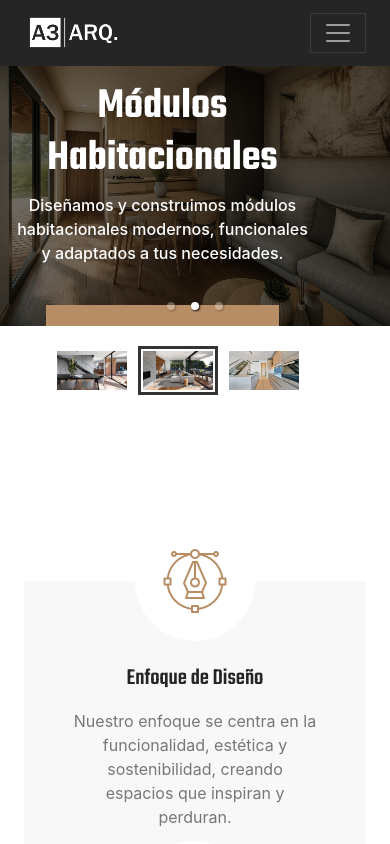
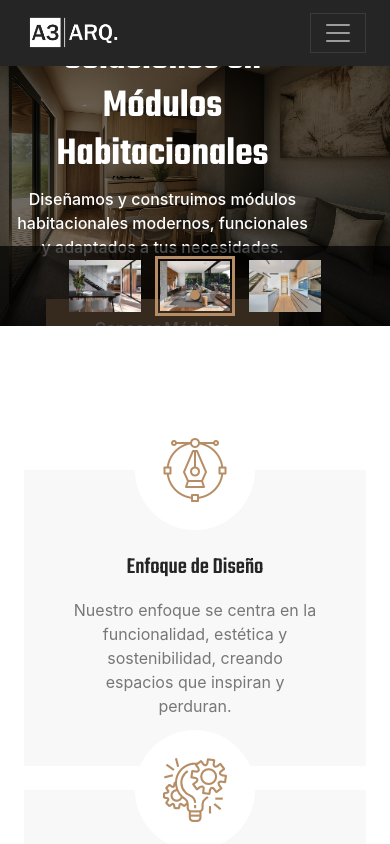
Before and after one commit to camiurenda/A3Arq, a React (Create React App) app: page / in a window 390 px wide. Shown: the top 844 px of the page. Built offline with nearby package versions, Linux system fonts and the light colour scheme; the HTML template or start-up script is replaced by a standard one.

Commit message:
Carousel

```diff
--- a/public/css/style.css
+++ b/public/css/style.css
@@ -174,60 +174,96 @@ h6,
 }
 
 @media (max-width: 768px) {
-    .header-carousel .owl-carousel-item {
-        position: relative;
-        height: 100%; /* Ensure carousel item takes full height */
+    .header-carousel .carousel .slide {
+        height: 100%;
     }
 
-    .header-carousel .owl-carousel-item img {
+    .header-carousel .carousel .slide img {
         width: 100%;
-        height: 100%; /* Ensure image fills the item's height */
+        height: 100%;
         object-fit: cover;
     }
 
-    .header-carousel .owl-carousel-item p {
-        font-size: 16px !important;
-    }
+    .header-carousel .carousel .carousel-status {
+        display: none;
     }
 
-.header-carousel .owl-dots {
+    .header-carousel .carousel .control-dots {
         position: absolute;
-    width: 60px;
-    height: 100%;
-    top: 0;
-    right: 30px;
-    display: flex;
-    flex-direction: column;
-    align-items: center;
-    justify-content: center;
+        bottom: 10px;
+        width: 100%;
+        text-align: center;
     }
 
-.header-carousel .owl-dots .owl-dot {
-    position: relative;
-    width: 45px;
-    height: 45px;
-    margin: 5px 0;
+    .header-carousel .carousel .control-dots .dot {
         background: var(--dark);
-    transition: .5s;
+        width: 10px;
+        height: 10px;
+        margin: 0 5px;
+        border-radius: 50%;
+        display: inline-block;
+        cursor: pointer;
     }
 
-.header-carousel .owl-dots .owl-dot.active {
-    width: 60px;
-    height: 60px;
+    .header-carousel .carousel .control-dots .dot.selected {
+        background: var(--primary);
     }
 
-.header-carousel .owl-dots .owl-dot img {
+    .header-carousel .carousel .thumbs-wrapper {
+        margin: 0;
+        overflow: hidden;
         position: absolute;
+        bottom: 0;
+        left: 0;
+        width: 100%;
+        height: 80px; /* Adjust height as needed */
+        background: rgba(0, 0, 0, 0.7);
+        display: flex;
+        justify-content: center;
+        align-items: center;
+    }
+
+    .header-carousel .carousel .thumbs {
+        padding: 0;
+        margin: 0;
+        list-style: none;
+        display: flex;
+        justify-content: center;
+        align-items: center;
+        height: 100%;
+    }
+
+    .header-carousel .carousel .thumb {
+        width: 60px; /* Adjust thumbnail size */
+        height: 60px;
+        margin: 0 5px;
+        border: 2px solid transparent;
+        transition: border-color 0.3s ease;
+        cursor: pointer;
+    }
+
+    .header-carousel .carousel .thumb.selected {
+        border-color: var(--primary);
+    }
+
+    .header-carousel .carousel .thumb img {
         width: 100%;
         height: 100%;
         object-fit: cover;
-    padding: 2px;
-    transition: .5s;
-    opacity: .3;
     }
 
-.header-carousel .owl-dots .owl-dot.active img {
-    opacity: 1;
+    .header-carousel .owl-carousel-inner .container .row .col-10.col-lg-8 {
+        padding-left: 15px;
+        padding-right: 15px;
+    }
+
+    .header-carousel .owl-carousel-inner h1 {
+        font-size: 2.5rem !important; /* Adjust heading size for mobile */
+    }
+
+    .header-carousel .owl-carousel-inner p {
+        font-size: 1rem !important; /* Adjust paragraph size for mobile */
+    }
 }
 
 .page-header {
```
Lines whose indentation alone changed are shown as unchanged.
